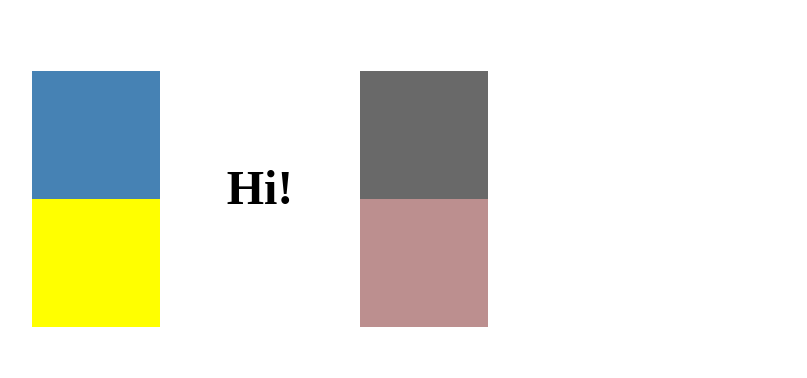
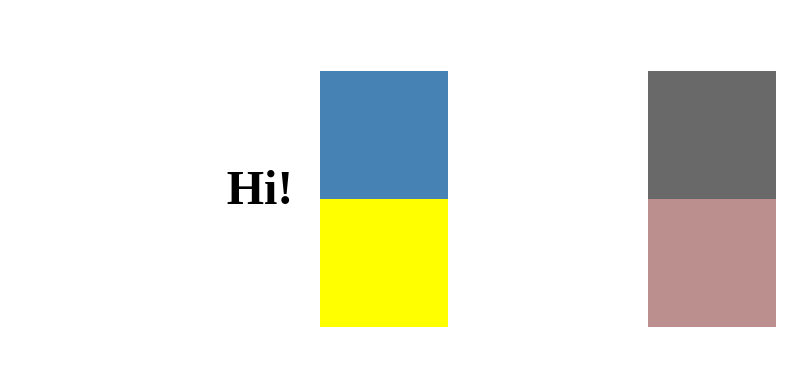
Before and after one commit to CansinAlkacGok/interactions-secret-unfolds, a plain HTML site: page index.html in a window 1280 px wide. Shown: the whole page, without its empty margins (380-1187 px from the left). Drawn offline with Linux system fonts and the light colour scheme.

Commit message:
final adjustments

```diff
--- a/style.css
+++ b/style.css
@@ -26,26 +26,26 @@ h1{
 .steelblue{
     background-color: steelblue;
     bottom: 11rem;
-    left: 32rem;
+    left: 50rem;
     transition: transform 1s;
 }
 
 .dimgray{
     background-color: dimgray;
     bottom: 11rem;
-    left: 40rem;
+    left: 58rem;
 }
 
 .rosybrown{
     background-color: rosybrown;
     bottom: 3rem;
-    left: 40rem;
+    left: 58rem;
 }
 
 .yellow{
     background-color: yellow;
     bottom: 3rem;
-    left: 32rem;
+    left: 50rem;
 }
 
 .main-container:hover .steelblue, .main-container:hover .yellow{
```
